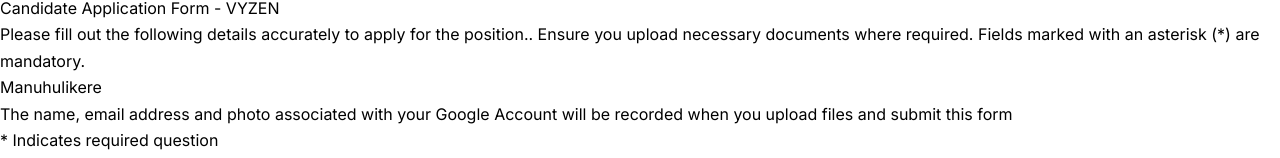
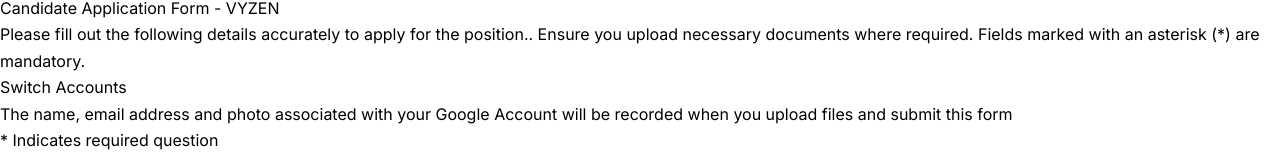
Before and after one commit to manu-hn/google-form-frontend, a React (Vite) app: page / in a window 1280 px wide. Shown: the part 305-463 px from the top of the page. Built offline with nearby package versions, Linux system fonts and the light colour scheme; no server answers.

Commit message:
Redux Dispatch Function, and Persistor Implemented

```diff
--- a/package.json
+++ b/package.json
@@ -18,7 +18,8 @@
     "react": "^18.2.0",
     "react-dom": "^18.2.0",
     "react-redux": "^9.1.2",
-    "react-slick": "^0.30.2"
+    "react-slick": "^0.30.2",
+    "redux-persist": "^6.0.0"
   },
   "devDependencies": {
     "@types/react": "^18.2.66",
--- a/src/App.jsx
+++ b/src/App.jsx
@@ -1,17 +1,20 @@
 
 import Container from '@components/Container';
+import { PersistGate } from "redux-persist/integration/react";
 
 import './App.css'
 import { Provider } from 'react-redux';
-import appStore from "@/store/store.js";
+import appStore, { persistor } from "@/store/store.js";
 
 
 function App() {
 
   return (
     <Provider store={appStore}>
+      <PersistGate persistor={persistor} loading={null}>
 
-      <Container />
+        <Container />
+      </PersistGate>
 
     </Provider>
   )
--- a/src/components/GoogleForm.jsx
+++ b/src/components/GoogleForm.jsx
@@ -53,6 +53,7 @@
     return (
         <div className="w-3/5 ">
             <form onSubmit={formik.handleSubmit}>
+
                 {pageTitle && (
                     <h1 className="w-full bg-[#83D3E0] font-bold h-24 px-6 rounded-t-xl flex items-center -mb-6 z-10">{pageTitle}</h1>
                 )}
--- a/src/components/auth/GoogleOAuth.jsx
+++ b/src/components/auth/GoogleOAuth.jsx
@@ -1,18 +1,41 @@
-import {GoogleAuthProvider } from '@firebase/auth'
+import { app } from '@/constants/firebase';
+import { loginUserFailure, loginUserInitiated, loginUserSuccessful } from '@/store/slices/userSlice';
+import { GoogleAuthProvider, getAuth, signInWithPopup, } from 'firebase/auth';
+import PropTypes from 'prop-types';
+import { useDispatch } from 'react-redux';
 
-const GoogleOAuth = () => {
+const GoogleOAuth = ({ title }) => {
+    const dispatch = useDispatch()
 
-    const handleGoogleOAuthClick = async () => {
+    const handleGoogleOAuthSignIn = async () => {
         try {
-            const provider = new GoogleAuthProvider()
+            const authProvider = new GoogleAuthProvider();
+            const auth = getAuth(app);
+            dispatch(loginUserInitiated())
+            const resultsFromGoogle = await signInWithPopup(auth, authProvider);
+            console.log(resultsFromGoogle);
+
+            const { user } = resultsFromGoogle;
+            console.log(user);
+
+            const userDetails = {
+                email: user.email, name: user.displayName
+            }
+            dispatch(loginUserSuccessful(userDetails))
+
         } catch (error) {
-            console.log(error)
+            console.log(error);
+            dispatch(loginUserFailure());
         }
     }
     return (
-        <button className="text-blue-600" onClick={handleGoogleOAuthClick} type="button"
-        >Continue With Google</button>
+        <button className="text-blue-600" onClick={handleGoogleOAuthSignIn} type="button"
+        >{title}</button>
     )
 }
 
-export default GoogleOAuth
+GoogleOAuth.propTypes = {
+    title: PropTypes.string,
+}
+
+export default GoogleOAuth;
--- a/src/components/header/index.jsx
+++ b/src/components/header/index.jsx
@@ -1,7 +1,11 @@
 import { DESCRIPTIVE_HEADER_TEXT, HEAD_TEXT, REQUIRED_INDICATE_TEXT, SUBMIT_DESCRIPTIVE_TEXT } from "@/constants/Constants";
 import GoogleFormImage from "../../assets/images/Google Form Image.png";
+import GoogleOAuth from "../auth/GoogleOAuth";
+import { useSelector } from "react-redux";
+const HeaderSection = () => {
 
-const HeaderSection = () => {
+    const { userInfo } = useSelector((store) => store.user);
+
     return (
         <section className=" flex flex-col items-center justify-center my-4 text-[1vw]">
             <img src={GoogleFormImage} alt="Google Form Image" className="w-3/5 rounded-md" />
@@ -13,7 +17,10 @@
 
                 <span className="block w-full h-[0.04em] my-3 bg-[#d3d2d2]"></span>
 
-                <div className="px-4 mb-4">Manuhulikere</div>
+                <div className="px-4 mb-4 flex ">
+                    <p className="font-bold text-gray-500 mr-4">{userInfo?.email}</p>
+                    <GoogleOAuth title="Switch Accounts" />
+                </div>
 
                 <h4 className="font-[400] text-[#343434] mx-4">{SUBMIT_DESCRIPTIVE_TEXT}</h4>
                 <span className="block w-full h-[0.04em] my-3 bg-[#d3d2d2]"></span>
--- a/src/components/input/index.jsx
+++ b/src/components/input/index.jsx
@@ -3,6 +3,7 @@
 
 const InputField = ({ id, type, label, placeholder, value, options, onChange, onBlur,
     error, touched, classNames, required, containerClasses, description, handleStoreImage }) => {
+
 
     const renderInput = () => {
         switch (type) {
--- a/src/constants/Constants.js
+++ b/src/constants/Constants.js
@@ -236,10 +236,11 @@
     },
     {
         id: 'adhaarCardNumber',
-        label: 'Passport Number',
+        label: 'Adhaar Card Number',
         type: 'text',
         placeholder: 'Your Answer',
         description: `Description: Enter your Aadhaar card number.`,
+        required : true,
 
     },
     {
@@ -248,6 +249,7 @@
         type: 'file',
         placeholder: 'Your Answer',
         description: `Description: If you selected 'Yes' above, Upload a copy of  your Aadhaar Card.`,
+        required : true,
 
     },
     {
--- a/src/store/store.js
+++ b/src/store/store.js
@@ -1,11 +1,23 @@
-import { configureStore } from "@reduxjs/toolkit";
+import { combineReducers, configureStore } from "@reduxjs/toolkit";
 import UserSliceReducer from "@/store/slices/userSlice.js";
 
+import storage from "redux-persist/lib/storage";
+import { persistReducer, persistStore } from "redux-persist";
+
+const rootReducer = combineReducers({ user: UserSliceReducer });
+
+const persistConfig = {
+    key: 'root',
+    storage,
+    version: 1,
+
+}
+const persistedReducers = persistReducer(persistConfig, rootReducer);
 const appStore = configureStore({
-    reducer: {
-        user: UserSliceReducer
-    }
+    reducer: persistedReducers,
+    middleware: (getDefaultMiddleware) => getDefaultMiddleware({ serializableCheck: false })
 });
 
+export const persistor = persistStore(appStore);
 
 export default appStore;
```
Also changed, not shown: 1 other file (tests, documents, lock files or other folders).
